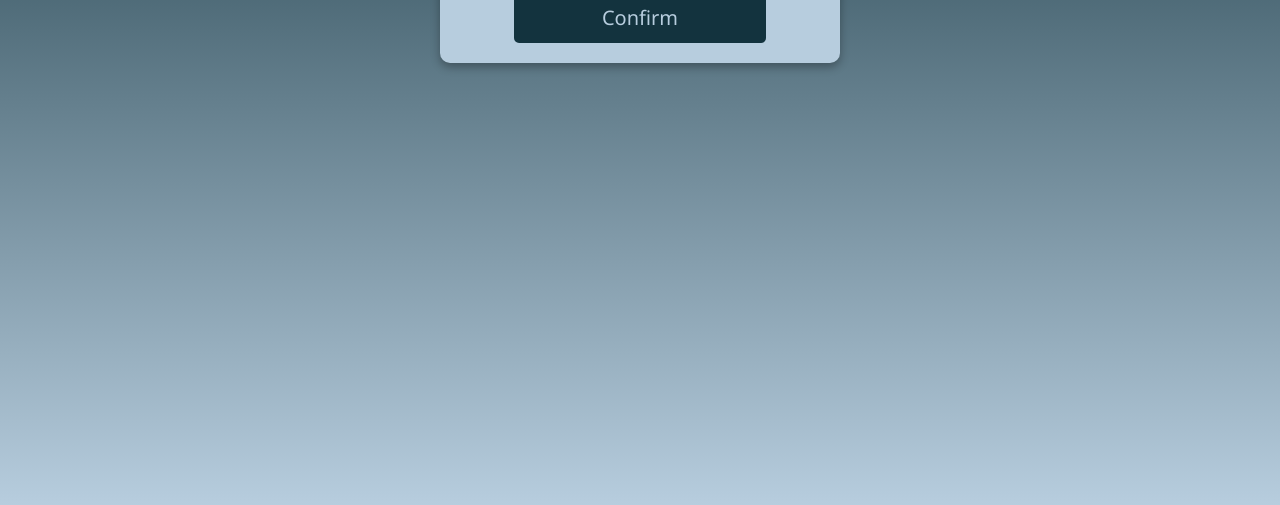
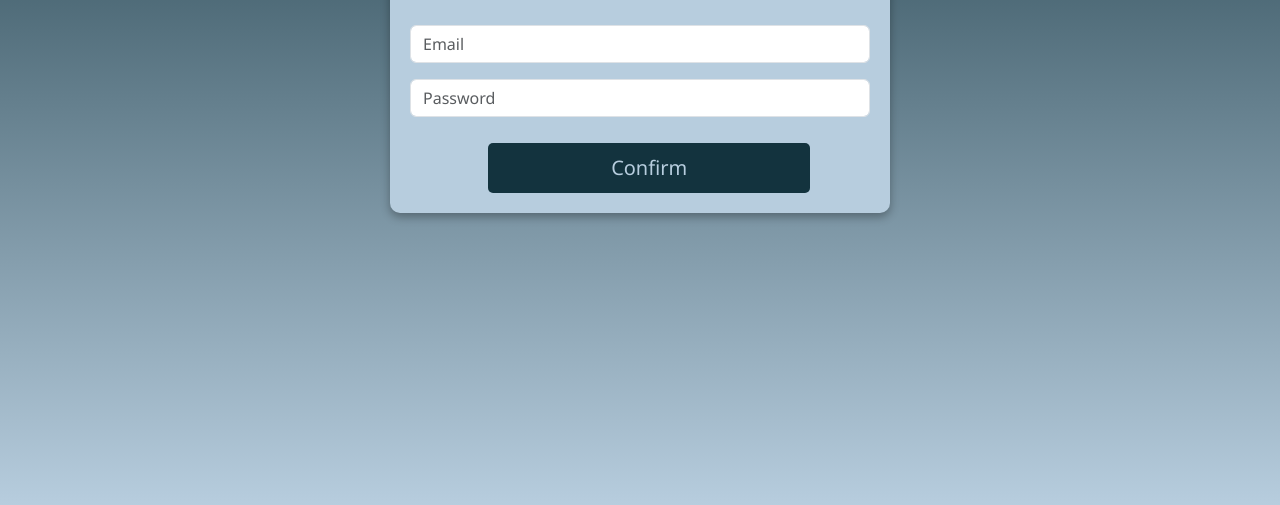
Before and after one commit to cassidyksee/Group1_Semester2_Term4_FinalWebsiteSubmission, a plain HTML site: page public/login and sign up page.html in a window 1280 px wide. Shown: the part 295-800 px from the top of the page. Drawn offline with nearby package versions, Linux system fonts and the light colour scheme; no server answers.

Commit message:
fixes
fixed uncentered login and sign up
made the form section bigger

```diff
--- a/public/css/merged.css
+++ b/public/css/merged.css
@@ -151,7 +151,6 @@ form[role="search"] button:hover {
 
 .movie-title {
   font-family: 'Maven Pro Medium', sans-serif;
-  font-size: 1rem;
 }
 
 
@@ -1011,7 +1010,7 @@ h2 {
   padding: 20px;
   border-radius: 10px;
   margin-bottom: 20px;
-
+  margin-top: 150px;
 }
 
 .form-group input {
@@ -1032,7 +1031,7 @@ h2 {
 }
 
 
-.btn-primary {
+.btn-primary-login {
   width: 70%;
   padding: 10px;
   margin-top: 10px;
@@ -1043,8 +1042,25 @@ h2 {
   border-radius: 5px;
   cursor: pointer;
   transition: 0.3s;
-  margin-left: 15%;
-}
+  margin-left: 40%;
+}
+
+.btn-primary-signup{
+  width: 70%;
+  padding: 10px;
+  margin-top: 10px;
+  background: #13333E;
+  color: #B7CDDE;
+  font-size: 20px;
+  border: none;
+  border-radius: 5px;
+  cursor: pointer;
+  transition: 0.3s;
+  margin-left: 17%;
+}
+
+
+
 
 .btn-primary:hover {
   background: #ffffff;
@@ -1073,7 +1089,7 @@ h2 {
   background: #e0e0e0;
 }
 
-/* Output Box */
+
 .result-box {
   background: #f9f9f9;
   border: 1px solid #ddd;
@@ -1178,7 +1194,7 @@ h2 {
 }
 
 .movie-name{
-  font-size: 40px;
+  font-size: 10px;
   color: #ffffff;
   font-family: 'Krona One', sans-serif;
   margin-right: 50%;
--- a/public/js/merged.js
+++ b/public/js/merged.js
@@ -348,7 +348,7 @@ document.addEventListener("click", (e) => {
 (function () {
 const API_KEY = 'af9ffcf517dfdc93387c7d6d98ed06bc';
 const selectedMovie = JSON.parse(localStorage.getItem("selectedMovie"));
-const movieId = selectedMovie ? selectedMovie.id : '299534';
+const movieId = selectedMovie ? selectedMovie.id : '550';
 
 if (selectedMovie) {
   const titleEl = document.getElementById('movie-title');
--- a/public/login and sign up page.html
+++ b/public/login and sign up page.html
@@ -12,7 +12,7 @@
 <body class="background">
 
   <div class="container my-5">
-  <section class="form-section mx-auto" style="max-width: 400px;">
+  <section class="form-section mx-auto" style="max-width: 500px;">
 
     <div id="loginSection" style="display:none;">
 
@@ -29,7 +29,7 @@
       <div class="mb-3">
         <input type="password" id="signInPass" class="form-control" placeholder="Password" required>
       </div>
-      <a href="index.html" id="showLogin" class="btn-primary">Confirm</a>
+      <a href="index.html" id="showLogin" class="btn-primary-login">Confirm</a>
     </form>
     </div>
 
@@ -44,7 +44,7 @@
       <div class="mb-3">
         <input type="password" id="signUpPass" class="form-control" placeholder="Password" required>
       </div>
-      <button type="submit" id="showSignup" class=" btn-primary">Confirm</button>
+      <button type="submit" id="showSignup" class="btn-primary-signup">Confirm</button>
     </form>
 
     </div>
```
Also changed, not shown: public/index.html (+2 -0 lines).
